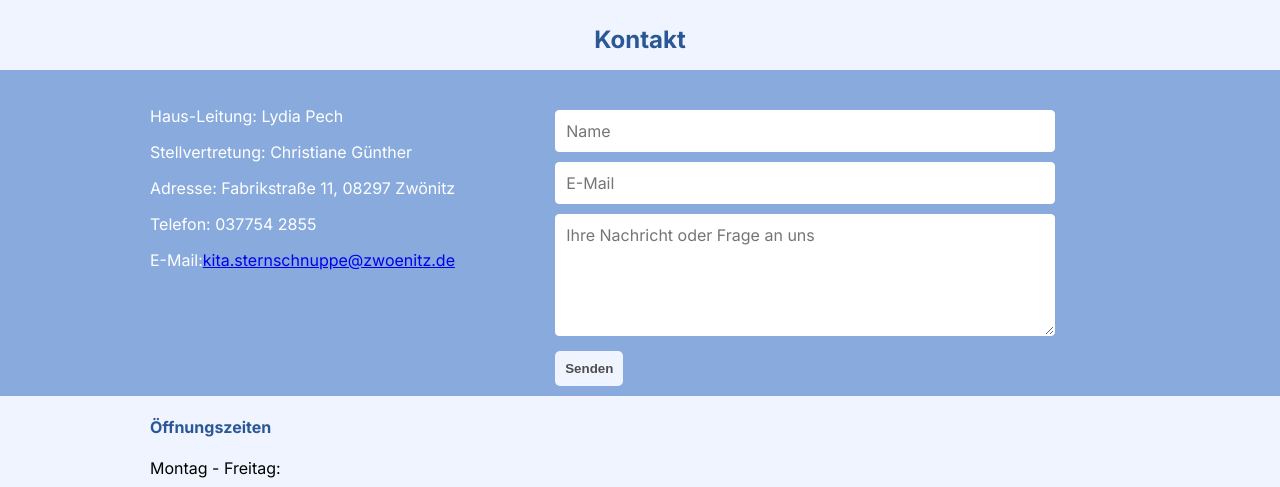
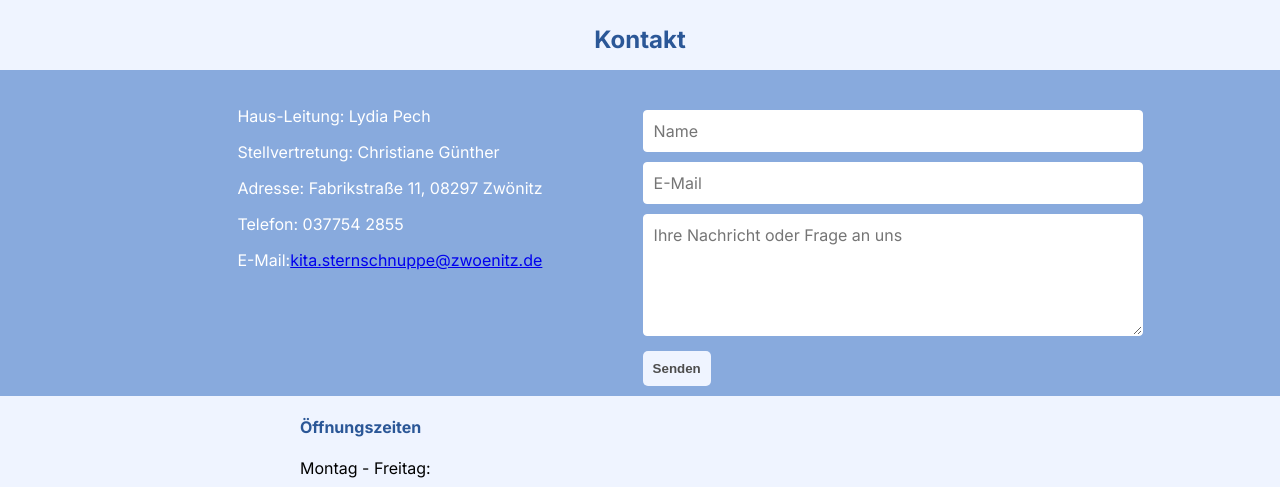
Before and after one commit to MariaAdner/kita-info, a Next.js app: page / in a window 1280 px wide. Shown: the part 1992-2479 px from the top of the page. Built offline with nearby package versions, Linux system fonts and the light colour scheme; no server answers.

Commit message:
changed position

```diff
--- a/components/Layout/index.js
+++ b/components/Layout/index.js
@@ -1,6 +1,5 @@
 import Navigation from "./Navigation";
 import Header from "./Header";
-import Footer from "./Footer";
 import { Fragment } from "react";
 
 export default function Layout(props) {
@@ -9,7 +8,6 @@ export default function Layout(props) {
       <Header />
       <Navigation />
       <main>{props.children}</main>
-      <Footer />
     </Fragment>
   );
 }
--- a/components/StartPage/StartPage.styled.js
+++ b/components/StartPage/StartPage.styled.js
@@ -16,7 +16,7 @@ export const Headline = styled.h4`
   color: var(--color-headline);
   padding-left: 50px;
   @media (min-width: 400px) {
-    padding-left: 150px;
+    padding-left: 300px;
   }
 `;
 
@@ -24,7 +24,7 @@ export const Textfield = styled.div`
   padding-left: 50px;
   padding-bottom: 50px;
   @media (min-width: 400px) {
-    padding-left: 150px;
+    padding-left: 300px;
     padding-right: 150px;
   }
 `;
@@ -45,6 +45,7 @@ export const ContactSection = styled.article`
   @media (min-width: 400px) {
     display: flex;
     flex-rection: row;
+    justify-content: center;
     padding-left: 150px;
   }
 `;
```
